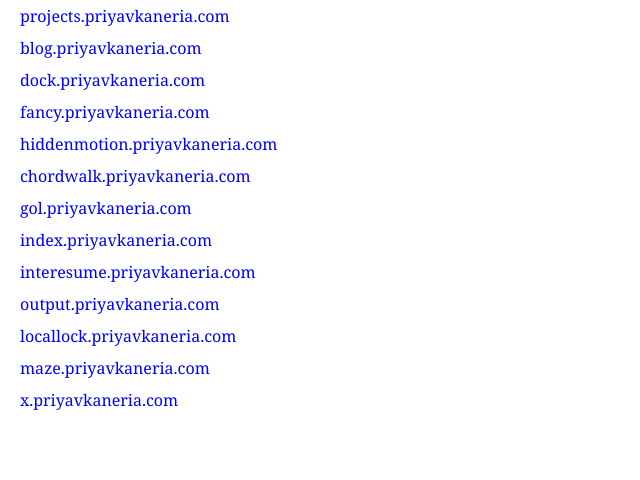
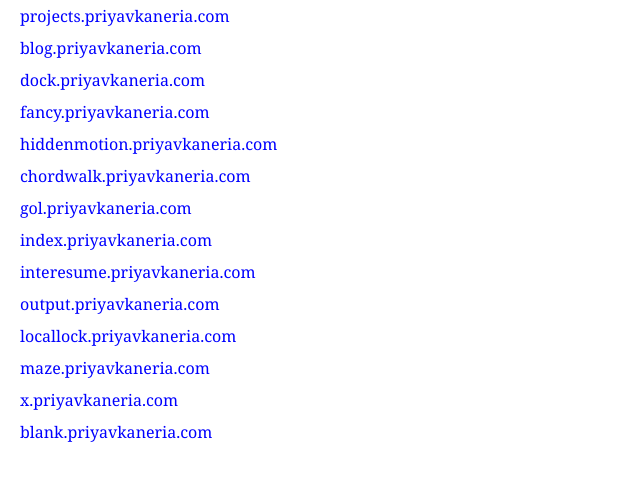
Before and after one commit to PriyavKaneria/domain-index, a plain HTML site: page index.html in a window 1280 px wide. Shown: the part 86-566 px from the top of the page, without its empty margins (0-640 px from the left). Drawn offline with Linux system fonts and the light colour scheme.

Commit message:
Update index.html

```diff
--- a/index.html
+++ b/index.html
@@ -53,6 +53,7 @@
     <li><a href="https://locallock.priyavkaneria.com" target="_self" title="local lock - playstore">locallock.priyavkaneria.com</a></li>
     <li><a href="https://maze.priyavkaneria.com" target="_self" title="a fun maze rpg">maze.priyavkaneria.com</a></li>
     <li><a href="https://x.priyavkaneria.com" target="_self" title="I am active on twitter btw">x.priyavkaneria.com</a></li>
+    <li><a href="https://blank.priyavkaneria.com" target="_self" title="nothing here">blank.priyavkaneria.com</a></li>
   </ul>
 </body>
 </html>
```
